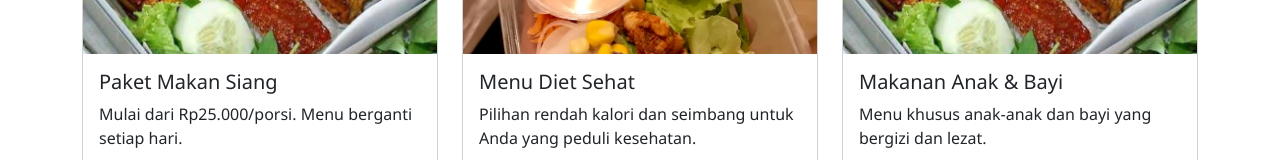
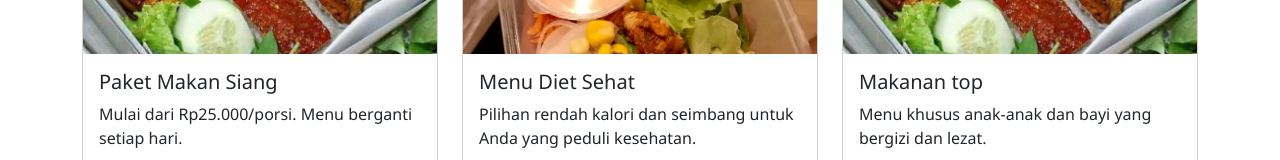
Before and after one commit to Bagusramadhan2905/makanaja, a plain HTML site: page index.html in a window 1280 px wide. Shown: the part 813-973 px from the top of the page. Drawn offline with nearby package versions, Linux system fonts and the light colour scheme.

Commit message:
Update index.html

```diff
--- a/index.html
+++ b/index.html
@@ -66,7 +66,7 @@
         <div class="card menu-card">
           <img src="ayam racing.jpg" class="card-img-top" alt="Makanan Anak">
           <div class="card-body">
-            <h5 class="card-title">Makanan Anak & Bayi</h5>
+            <h5 class="card-title">Makanan top</h5>
             <p class="card-text">Menu khusus anak-anak dan bayi yang bergizi dan lezat.</p>
             <li class="nav-item"><a class="nav-link" href="menu.html">Menu Lainnya</a></li>
 
```
